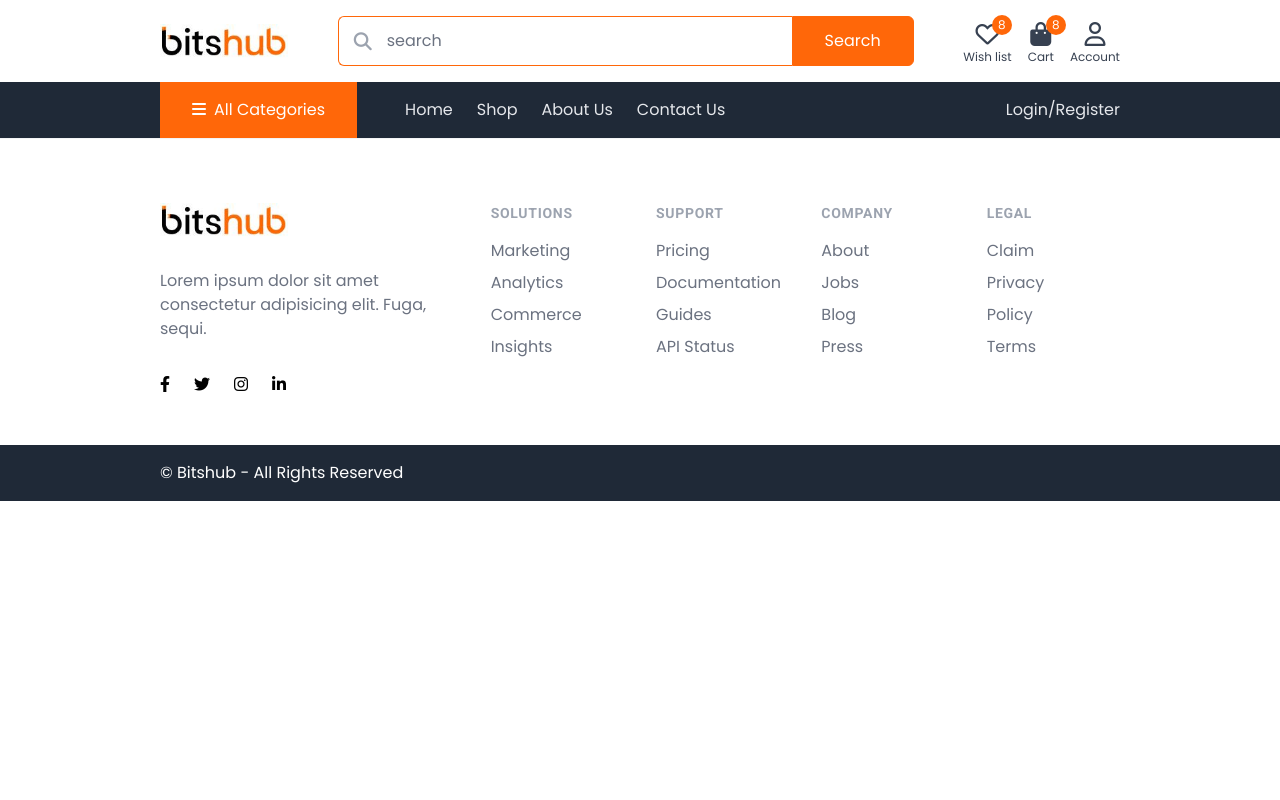
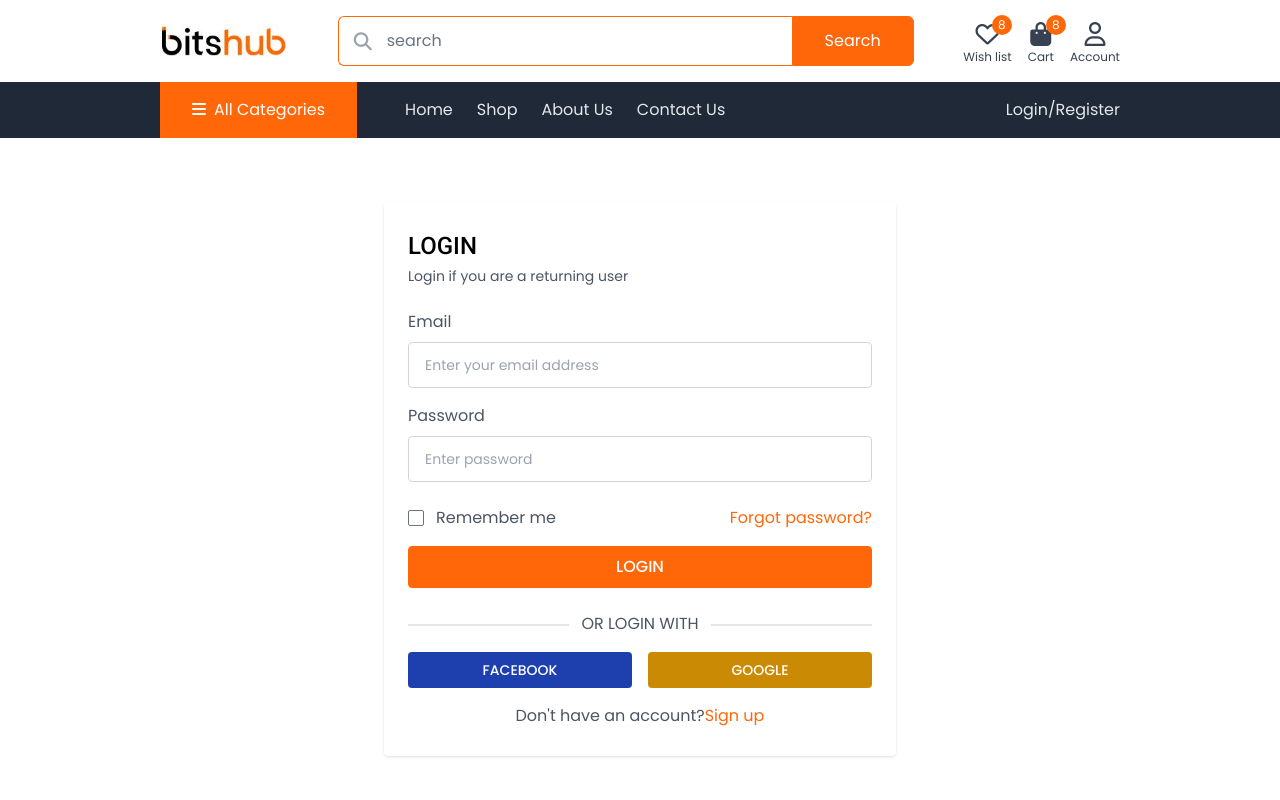
Before and after one commit to samsiteweb/bitshub-frontend, a React (Create React App) app: page /login in a window 1280 px wide. Shown: the top 800 px of the page. Built offline with nearby package versions, Linux system fonts and the light colour scheme.

Commit message:
login UI

```diff
--- a/src/App.js
+++ b/src/App.js
@@ -6,6 +6,7 @@ import ShopScreen from "./screens/ShopScreen";
 import ContactScreen from "./screens/ContactScreen";
 import Footer from "./components/Footer";
 import ProductDetails from "./components/ProductDetails";
+import { Login } from "./components/Login";
 function App() {
   return (
     <BrowserRouter>
@@ -18,6 +19,7 @@ function App() {
           <Route path="/shop" component={ShopScreen}></Route>
           <Route path="/contact" component={ContactScreen}></Route>
           <Route path="/product-details" component={ProductDetails}></Route>
+          <Route path="/login" component={Login}></Route>
         </main>
 
         <Footer />
--- a/src/components/Header.js
+++ b/src/components/Header.js
@@ -18,7 +18,7 @@ const Header = () => {
               type="text"
               name=""
               id=""
-              className="w-full border border-primary border-r-0 pl-12 py-3 pr-3 rounded-l-md focus:outline-none"
+              className="w-full border border-primary border-r-0 pl-12 py-3 pr-3 rounded-l-md focus:outline-none focus:ring-primary focus:border-primary"
               placeholder="search"
             />
             <button className="bg-primary border border-primary text-white px-8 rounded-r-md hover:bg-transparent hover:text-primary transition">
--- /dev/null
+++ b/src/components/Login.js
@@ -0,0 +1,224 @@
+import React, { useState } from "react";
+
+export const Login = () => {
+  const [tab, setTab] = useState("login");
+
+  return (
+    <div className="container py-16">
+      {tab === "login" && (
+        <div className="max-w-lg mx-auto shadow px-6 py-7 rounded overflow-hidden">
+          <h2 className="text-2xl uppercase font-medium mb-1">Login</h2>
+          <p className="text-gray-600 mb-6 text-sm">Login if you are a returning user</p>
+          <form action="">
+            <div className="space-y-4">
+              <div>
+                <label htmlFor="email" className="text-gray-600 mb-2 block">
+                  Email
+                </label>
+                <input
+                  type="email"
+                  className="w-full block border border-gray-300 px-4 py-3 text-gray-600 text-sm rounded focus:ring-0 focus:border-primary placeholder-gray-400"
+                  placeholder="Enter your email address"
+                />
+              </div>
+              <div>
+                <label htmlFor="password" className="text-gray-600 mb-2 block">
+                  Password
+                </label>
+                <input
+                  type="email"
+                  className="w-full block border border-gray-300 px-4 py-3 text-gray-600 text-sm rounded focus:ring-0 focus:border-primary placeholder-gray-400"
+                  placeholder="Enter password"
+                />
+              </div>
+            </div>
+            <div className="flex items-center justify-between mt-6">
+              <div className="flex items-center">
+                <input type="checkbox" id="agreement" className="text-primary focus:ring-0 rounded-sm cursor-pointer" />
+                <label htmlFor="agreement" className="text-gray-600 ml-3 cursor pointer">
+                  Remember me
+                </label>
+              </div>
+              <span
+                onClick={() => {
+                  setTab("forgot-password");
+                }}
+                href="#"
+                className="text-primary cursor-pointer"
+              >
+                Forgot password?
+              </span>
+            </div>
+            <div className="mt-4">
+              <button className="block w-full py-2 text-center text-white bg-primary border border-primary rounded hover:bg-transparent hover:text-primary transition uppercase font-roboto font-medium">
+                Login
+              </button>
+            </div>
+          </form>
+          <div className="flex mt-6 justify-center relative">
+            <div className="text-gray-600 uppercase px-3 bg-white z-10 relative">or login with</div>
+            <div className="absolute left-0 top-3 w-full border-b-2 border-gray-200"></div>
+          </div>
+          <div className="flex mt-4 gap-4">
+            <a
+              href=""
+              className="w-1/2 py-2 text-center text-white bg-blue-800 hover:bg-blue-700 rounded uppercase font-roboto font-medium text-sm"
+            >
+              Facebook
+            </a>
+            <a
+              href=""
+              className="w-1/2 py-2 text-center text-white bg-yellow-600 hover:bg-yellow-500 rounded uppercase font-roboto font-medium text-sm"
+            >
+              Google
+            </a>
+          </div>
+          <p className="mt-4 text-gray-600 text-center">
+            Don't have an account?
+            <span
+              onClick={() => {
+                setTab("register");
+              }}
+              className="text-primary cursor-pointer"
+            >
+              Sign up
+            </span>
+          </p>
+        </div>
+      )}
+      {tab === "register" && (
+        <div className="max-w-lg mx-auto shadow px-6 py-7 rounded overflow-hidden">
+          <h2 className="text-2xl uppercase font-medium mb-1">Create an account</h2>
+          <p className="text-gray-600 mb-6 text-sm">Sign up here if you're a new customer</p>
+          <form action="">
+            <div className="space-y-4">
+              <div>
+                <label htmlFor="name" className="text-gray-600 mb-2 block">
+                  Full Name
+                </label>
+                <input
+                  type="name"
+                  className="w-full block border border-gray-300 px-4 py-3 text-gray-600 text-sm rounded focus:ring-0 focus:border-primary placeholder-gray-400"
+                  placeholder="John Doe"
+                />
+              </div>
+              <div>
+                <label htmlFor="email" className="text-gray-600 mb-2 block">
+                  Email
+                </label>
+                <input
+                  type="email"
+                  className="w-full block border border-gray-300 px-4 py-3 text-gray-600 text-sm rounded focus:ring-0 focus:border-primary placeholder-gray-400"
+                  placeholder="example@mail.com"
+                />
+              </div>
+              <div>
+                <label htmlFor="password" className="text-gray-600 mb-2 block">
+                  Password
+                </label>
+                <input
+                  type="password"
+                  className="w-full block border border-gray-300 px-4 py-3 text-gray-600 text-sm rounded focus:ring-0 focus:border-primary placeholder-gray-400"
+                  placeholder="type password"
+                />
+              </div>
+              <div>
+                <label htmlFor="password" className="text-gray-600 mb-2 block">
+                  Password
+                </label>
+                <input
+                  type="password"
+                  className="w-full block border border-gray-300 px-4 py-3 text-gray-600 text-sm rounded focus:ring-0 focus:border-primary placeholder-gray-400"
+                  placeholder="confirm your password"
+                />
+              </div>
+            </div>
+            <div className="flex items-center justify-between mt-6">
+              <div className="flex items-center">
+                <input type="checkbox" id="agreement" className="text-primary focus:ring-0 rounded-sm cursor-pointer" />
+                <label htmlFor="agreement" className="text-gray-600 ml-3 cursor pointer">
+                  I have read and agreed to the
+                </label>
+              </div>
+              <a href="#" className="text-primary">
+                terms and conditions
+              </a>
+            </div>
+            <div className="mt-4">
+              <button className="block w-full py-2 text-center text-white bg-primary border border-primary rounded hover:bg-transparent hover:text-primary transition uppercase font-roboto font-medium">
+                create account
+              </button>
+            </div>
+          </form>
+          <div className="flex mt-6 justify-center relative">
+            <div className="text-gray-600 uppercase px-3 bg-white z-10 relative">or sign up with</div>
+            <div className="absolute left-0 top-3 w-full border-b-2 border-gray-200"></div>
+          </div>
+          <div className="flex mt-4 gap-4">
+            <a
+              href=""
+              className="w-1/2 py-2 text-center text-white bg-blue-800 hover:bg-blue-700 rounded uppercase font-roboto font-medium text-sm"
+            >
+              Facebook
+            </a>
+            <a
+              href=""
+              className="w-1/2 py-2 text-center text-white bg-yellow-600 hover:bg-yellow-500 rounded uppercase font-roboto font-medium text-sm"
+            >
+              Google
+            </a>
+          </div>
+          <p className="mt-4 text-gray-600 text-center">
+            Already have an account?
+            <span
+              onClick={() => {
+                setTab("login");
+              }}
+              className="text-primary cursor-pointer"
+            >
+              Login Now
+            </span>
+          </p>
+        </div>
+      )}
+      {tab === "forgot-password" && (
+        <div className="max-w-lg mx-auto shadow px-6 py-7 rounded overflow-hidden">
+          <h2 className="text-2xl uppercase font-medium mb-1">Reset Password</h2>
+          <p className="text-gray-600 mb-6 text-sm">Please enter your email address below to receive a link.</p>
+          <form action="">
+            <div className="space-y-4">
+              <div>
+                <label htmlFor="email" className="text-gray-600 mb-2 block">
+                  Email Address
+                </label>
+                <input
+                  type="email"
+                  className="w-full block border border-gray-300 px-4 py-3 text-gray-600 text-sm rounded focus:ring-0 focus:border-primary placeholder-gray-400"
+                  placeholder="example@mail.com"
+                />
+              </div>
+
+              <div className="mt-4">
+                <button className="block w-1/2 py-2 text-center text-white bg-primary border border-primary rounded hover:bg-transparent hover:text-primary transition uppercase font-roboto font-medium">
+                  reset my password
+                </button>
+              </div>
+            </div>
+          </form>
+
+          <p className="mt-4 text-gray-600 text-center">
+            Don't have an account?
+            <span
+              onClick={() => {
+                setTab("register");
+              }}
+              className="text-primary cursor-pointer"
+            >
+              Sign up
+            </span>
+          </p>
+        </div>
+      )}
+    </div>
+  );
+};
--- a/src/screens/ShopScreen.js
+++ b/src/screens/ShopScreen.js
@@ -88,13 +88,13 @@ const ShopScreen = () => {
               <div className="mt-4 flex items-center">
                 <input
                   type="text"
-                  className="w-full border-gray-300 focus:border-primary focu:ring-0 px-3 py-1 text-gray-600 text-sm shadow-sm rounded"
+                  className="w-full border-gray-300 focus:border-primary focus:ring-primary focu:ring-0 px-3 py-1 text-gray-600 text-sm shadow-sm rounded"
                   placeholder="min"
                 />
                 <span className="mx-3 text-gray-500">-</span>
                 <input
                   type="text"
-                  className="w-full border-gray-300 focus:border-primary focu:ring-0 px-3 py-1 text-gray-600 text-sm shadow-sm rounded"
+                  className="w-full border-gray-300 focus:border-primary focus:ring-primary focu:ring-0 px-3 py-1 text-gray-600 text-sm shadow-sm rounded"
                   placeholder="max"
                 />
               </div>
@@ -197,7 +197,7 @@ const ShopScreen = () => {
             <select
               name=""
               id=""
-              className="w-44 text-sm text-gray-600 px-4 py-3 border-gray-300 shadow-sm rounded focus:ring-primary focus-border-primary"
+              className="w-44 text-sm text-gray-600 px-4 py-3 border-gray-300 shadow-sm rounded focus:ring-primary focus:border-primary"
             >
               <option value="">Newly uploaded</option>
               <option value="">Just arrived</option>
```
